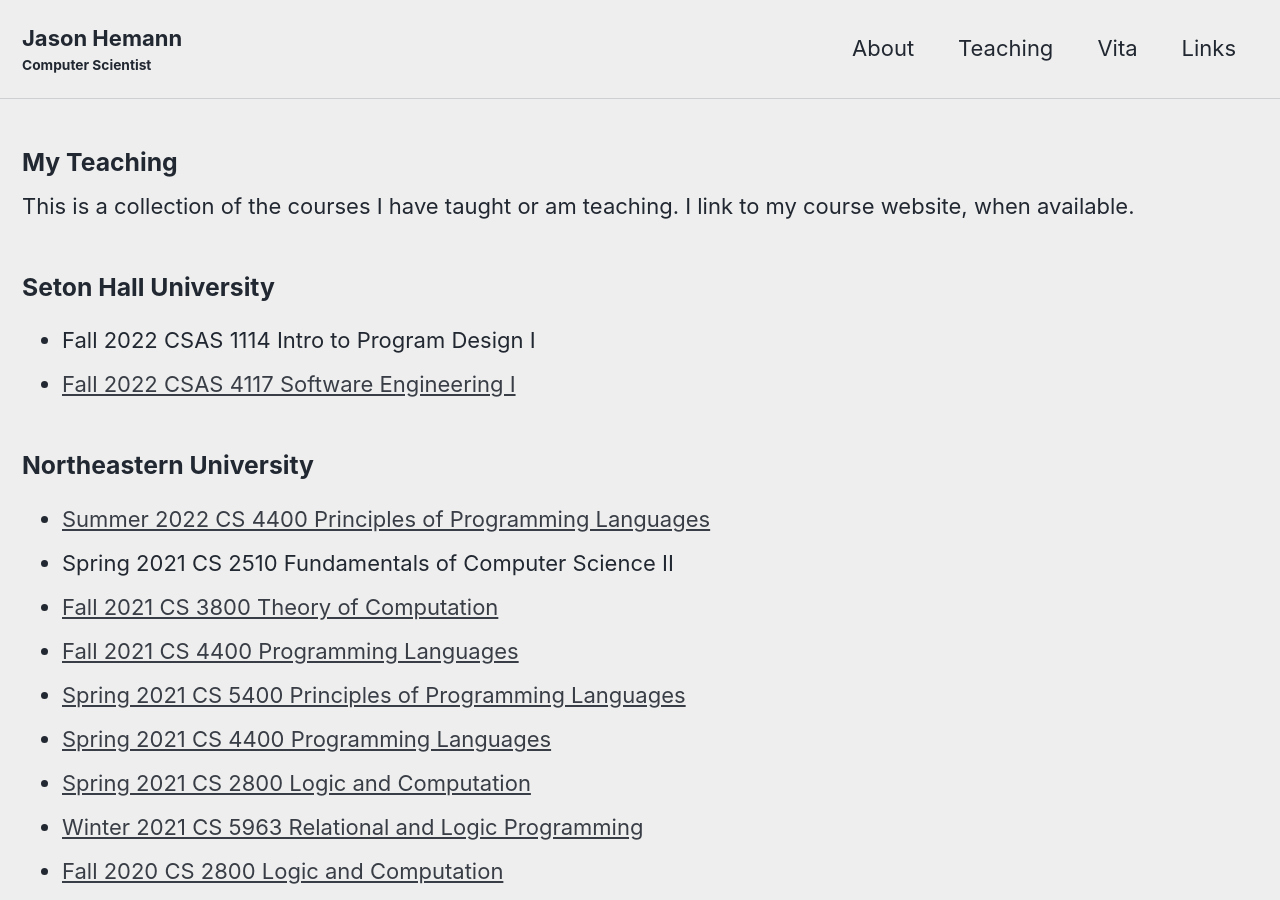
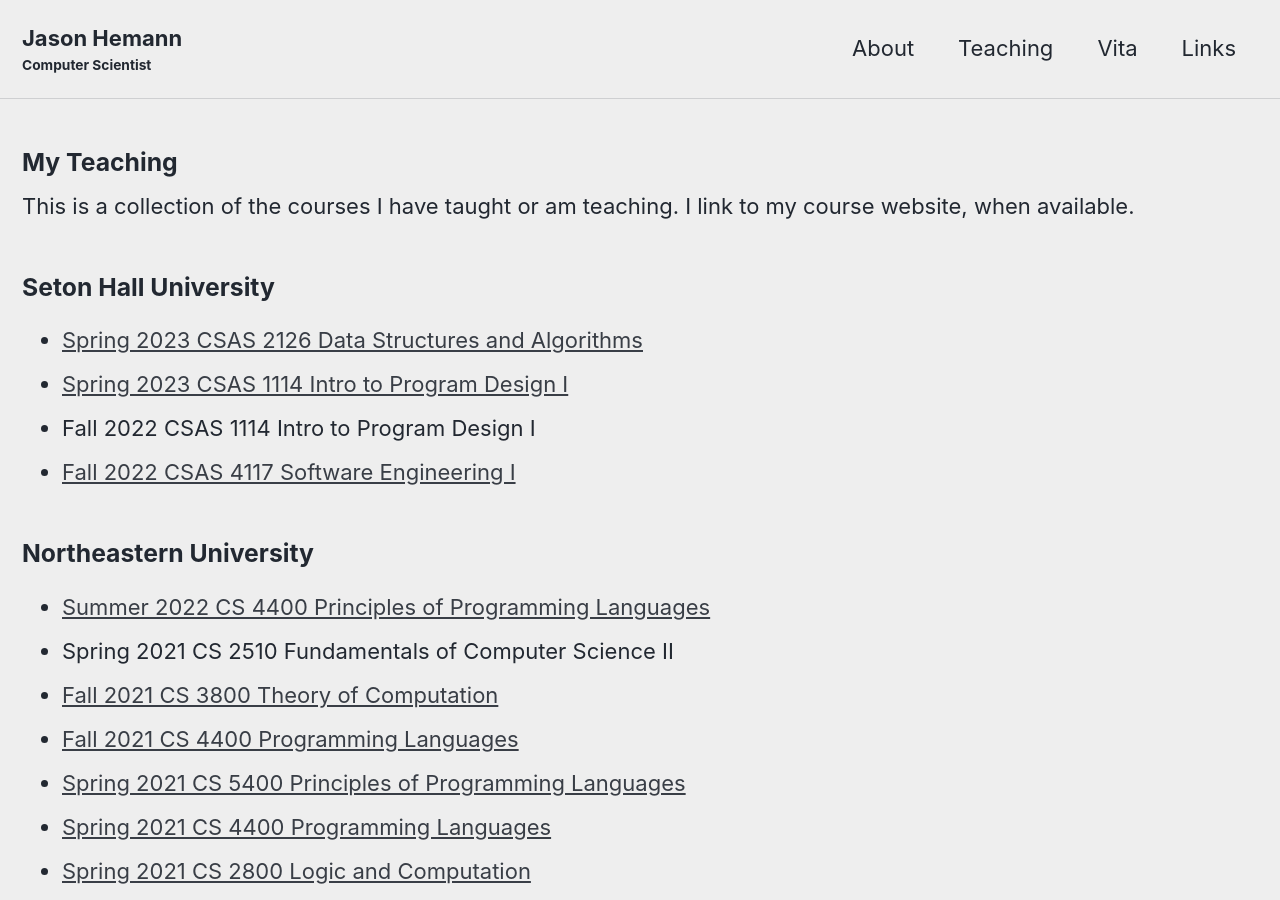
Before and after one commit to jasonhemann/jasonhemann.github.io, a Jekyll site: the page built from teaching.md, in a window 1280 px wide and 900 px high. Built offline with Jekyll 4.4.1, drawn with Linux system fonts in a browser that asks for light colours; cached includes are drawn as plain includes.

Commit message:
Correcting links to pages for SP23 courses

```diff
--- a/teaching.md
+++ b/teaching.md
@@ -10,6 +10,8 @@
 
 ### Seton Hall University
 
+- [Spring 2023 CSAS 2126 Data Structures and Algorithms](http://jasonhemann.github.io/23SP-CS2126)
+- [Spring 2023 CSAS 1114 Intro to Program Design I](http://jasonhemann.github.io/23SP-CS1114)
 - Fall 2022 CSAS 1114 Intro to Program Design I
 - [Fall 2022 CSAS 4117 Software Engineering I](http://jasonhemann.github.io/22FA-CSAS4117/)
 
```
Also changed, not shown: _posts/2022-11-10-self-signed-certificate.md (+1 -1 lines).
